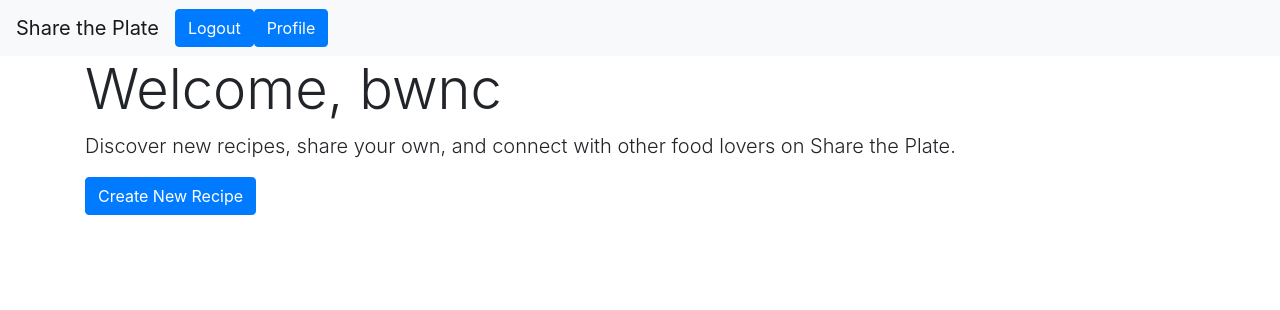
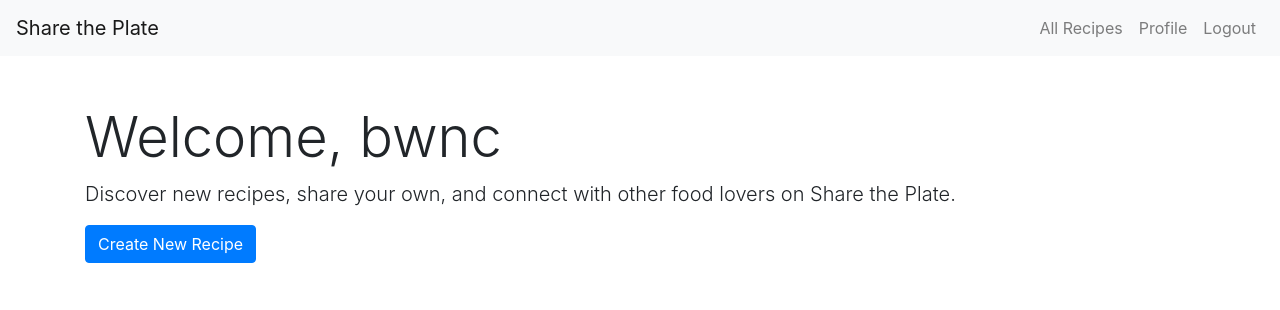
Before and after one commit to BWNC-code/share-the-plate, a Django app: page / in a window 1280 px wide. Shown: the top 310 px of the page. Run offline with Django 3.2, Linux system fonts and the light colour scheme; a user stored in the database is signed in; parts of the project's set-up code (start-up, migrations or seed data) failed here and were passed over; some libraries are stand-ins or nearby versions.

Commit message:
fix navbar and other styling

```diff
--- a/share_the_plate/templates/share_the_plate/index.html
+++ b/share_the_plate/templates/share_the_plate/index.html
@@ -10,17 +10,35 @@
     <!-- Navbar -->
     <nav class="navbar navbar-expand-lg navbar-light bg-light">
         <a class="navbar-brand" href="#">Share the Plate</a>
-        {% if user.is_authenticated %}
-            <a href="{% url 'share_the_plate:logout' %}" class="btn btn-primary">Logout</a>
-            <a href="{% url 'share_the_plate:profile_info' user.username %}" class="btn btn-primary">Profile</a>
-        {% else %}
-            <a href="{% url 'share_the_plate:login' %}" class="btn btn-primary">Login</a>
-            <a href="{% url 'share_the_plate:signup' %}" class="btn btn-primary">Sign Up</a>
-        {% endif %}
+        <button class="navbar-toggler" type="button" data-toggle="collapse" data-target="#navbarNav" aria-controls="navbarNav" aria-expanded="false" aria-label="Toggle navigation">
+            <span class="navbar-toggler-icon"></span>
+        </button>
+        <div class="collapse navbar-collapse" id="navbarNav">
+            <ul class="navbar-nav ml-auto">
+                {% if user.is_authenticated %}
+                    <li class="nav-item">
+                        <a class="nav-link" href="{% url 'share_the_plate:recipe_list' %}">All Recipes</a>
+                    </li>
+                    <li class="nav-item">
+                        <a class="nav-link" href="{% url 'share_the_plate:profile_info' user.username %}">Profile</a>
+                    </li>
+                    <li class="nav-item">
+                        <a class="nav-link" href="{% url 'share_the_plate:logout' %}">Logout</a>
+                    </li>
+                {% else %}
+                    <li class="nav-item">
+                        <a class="nav-link" href="{% url 'share_the_plate:login' %}">Login</a>
+                    </li>
+                    <li class="nav-item">
+                        <a class="nav-link" href="{% url 'share_the_plate:signup' %}">Sign Up</a>
+                    </li>
+                {% endif %}
+            </ul>
+        </div>
     </nav>
 
     <!-- Hero Section -->
-    <div class="container hero-section">
+    <div class="container hero-section py-5">
         {% if user.is_authenticated %}
             <h1 class="display-4">Welcome, {{ user.username }}</h1>
             <p class="lead">Discover new recipes, share your own, and connect with other food lovers on Share the Plate.</p>
@@ -31,5 +49,6 @@
             <a href="{% url 'share_the_plate:login' %}" class="btn btn-primary">Login/Signup</a>
         {% endif %}
     </div>
-</body>
-</html>
+
+    <!-- JavaScript for Bootstrap -->
+    <script src="https://code.jquery
```
Also changed, not shown: share_the_plate/templates/base.html (+8 -1 lines), share_the_plate/templates/profile_base.html (+13 -5 lines).
